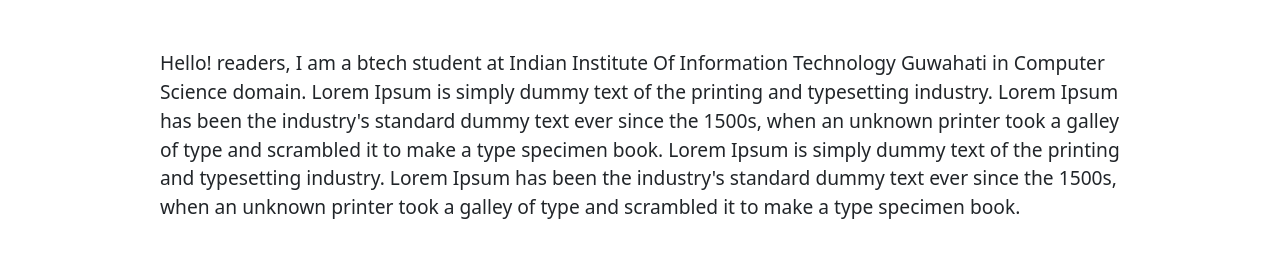
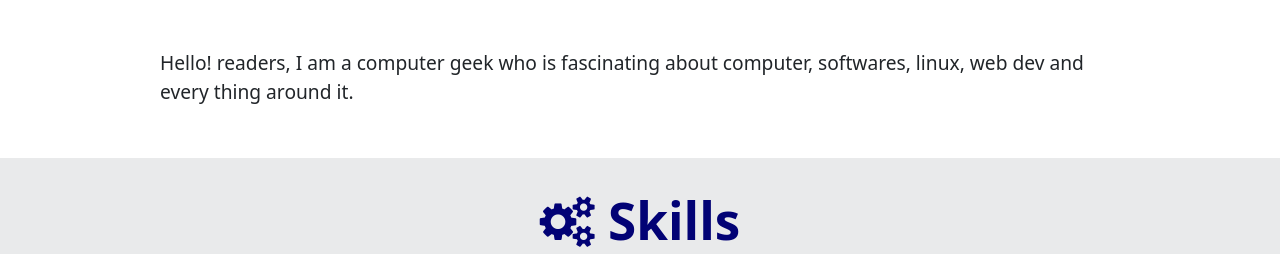
Before and after one commit to Siddharth189/1, a plain HTML site: page index.html in a window 1280 px wide. Shown: the part 802-1056 px from the top of the page. Drawn offline with nearby package versions, Linux system fonts and the light colour scheme.

Commit message:
update index.html

```diff
--- a/index.html
+++ b/index.html
@@ -75,14 +75,9 @@
             <img src="image/my_image.jpg" alt="">
         </div> -->
 
-        <p id="about">Hello! readers, I am a btech student at Indian Institute Of Information Technology Guwahati in
-            Computer Science domain.
-            Lorem Ipsum is simply dummy text of the printing and typesetting industry. Lorem Ipsum has been the
-            industry's standard dummy text ever since the 1500s, when an unknown printer took a galley of type and
-            scrambled it to make a type specimen book.
-            Lorem Ipsum is simply dummy text of the printing and typesetting industry. Lorem Ipsum has been the
-            industry's standard dummy text ever since the 1500s, when an unknown printer took a galley of type and
-            scrambled it to make a type specimen book.
+        <p id="about">Hello! readers, I am a computer geek who is fascinating about computer, softwares, linux, web dev and every thing around it.
+
+
         </p>
     </main>
 
@@ -107,7 +102,7 @@
         </div>
     </div>
 
-    <div id="we">
+<!--     <div id="we">
 
         <h2 class="section-header"><i class="fa fa-briefcase"> </i>
             Work Experience</h2>
@@ -156,7 +151,7 @@
 
             </div>
         </div>
-    </div>
+    </div> -->
 
 
     <div id="edu">
@@ -191,7 +186,7 @@
 
 
             </div>
-            <div class="my-exp-edu">
+<!--             <div class="my-exp-edu">
                 <h3>IIITG
                 </h3>
                 Btech
@@ -203,7 +198,7 @@
                 </p>
 
 
-            </div>
+            </div> -->
         </div>
     </div>
 
```
